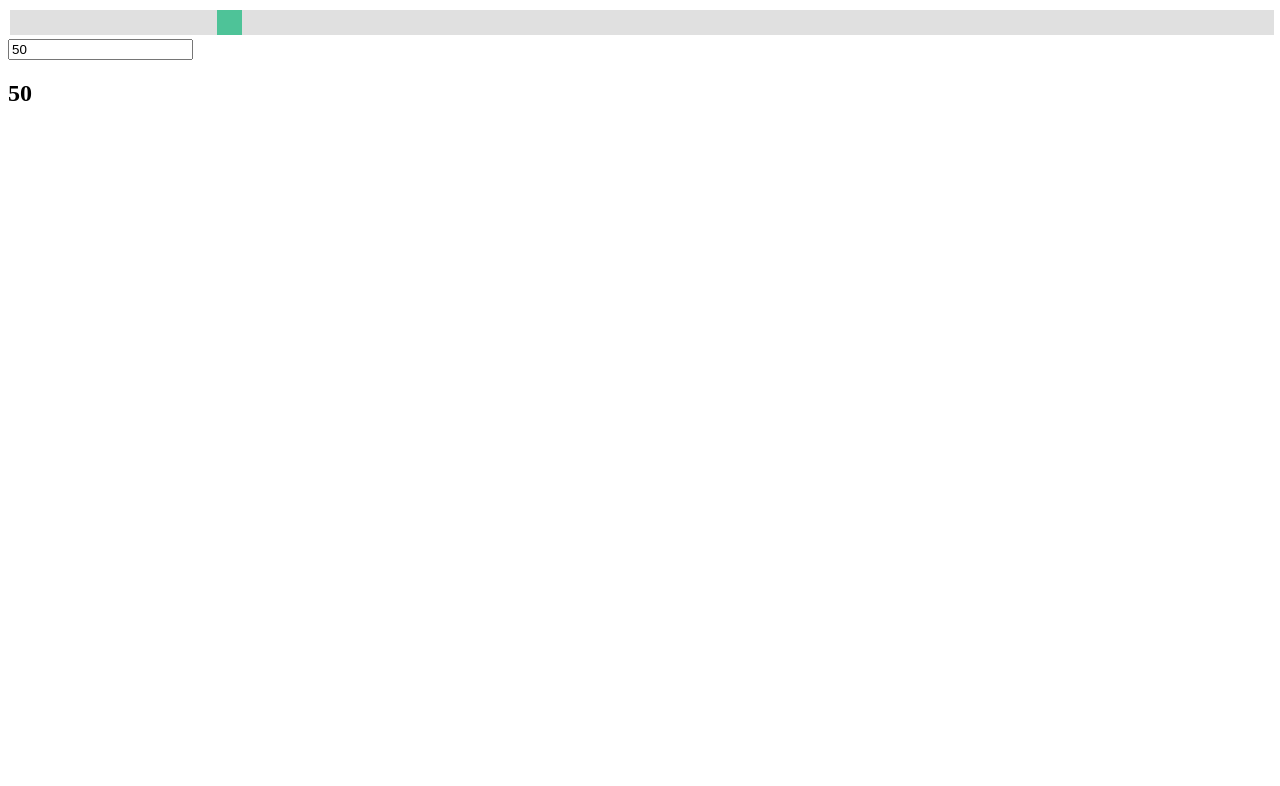
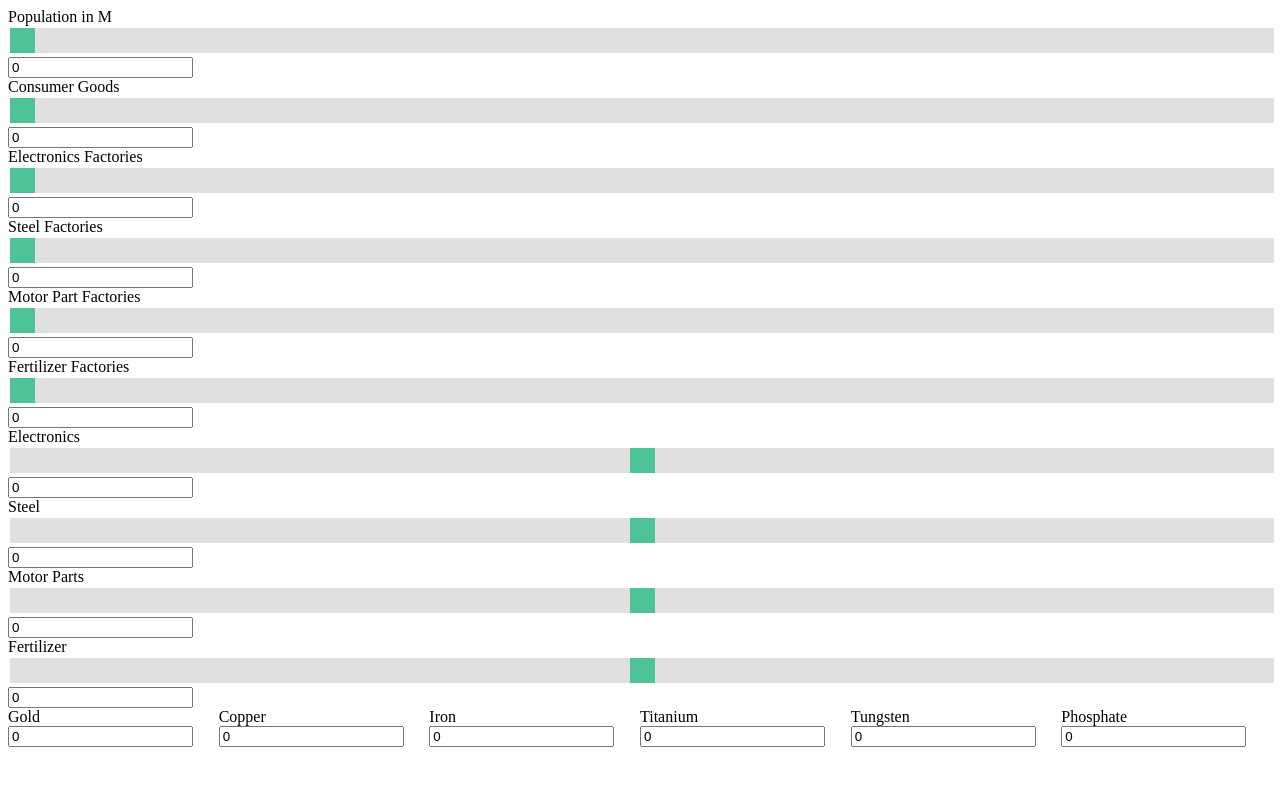
Before and after one commit to Chadishandsome/RON-consumer-goods-calculator, a React (Vite) app: page / in a window 1280 px wide. Shown: the top 786 px of the page. Built offline with nearby package versions, Linux system fonts and the light colour scheme.

Commit message:
works now, needs styling, make new branch for webscraping

```diff
--- /dev/null
+++ b/calculator copy.js
@@ -0,0 +1,99 @@
+export const calcPopulation = (setFactories, population) => {
+  setFactories(prevFactories => ({
+    ...prevFactories,
+    consumerGoodFactories: Math.ceil(population/40)
+  }));
+}
+
+export const calcElectronic = (setFactories, electronic) => {
+  if (electronic < 0) {
+    setFactories(prevFactories => ({
+    ...prevFactories,
+    electronicFactories: prevFactories.electronicFactories + 1,
+    }));
+  }
+  if (electronic >= 16) {
+    setFactories(prevFactories => ({
+      ...prevFactories,
+      electronicFactories: prevFactories.electronicFactories - 1,
+      }));
+  }
+}
+
+export const calcSteel = (setFactories, steel) => {
+  if (steel < 0) {
+    setFactories(prevFactories => ({
+    ...prevFactories,
+    steelFactories: prevFactories.steelFactories + 1,
+    }));
+  }
+  if (steel >= 3) {
+    setFactories(prevFactories => ({
+      ...prevFactories,
+      steelFactories: prevFactories.steelFactories - 1,
+      }));
+  }
+}
+
+export const calcMotorParts = (setFactories, motorPart) => {
+  if (motorPart < 0) {
+    setFactories(prevFactories => ({
+    ...prevFactories,
+    motorPartFactories: prevFactories.motorPartFactories + 1,
+    }));
+  }
+  if (motorPart >= 6) {
+    setFactories(prevFactories => ({
+      ...prevFactories,
+      motorPartFactories: prevFactories.motorPartFactories - 1,
+      }));
+  }
+}
+
+export const calcFertilizer = (setFactories, fertilizer) => {
+  if (fertilizer < 0) {
+    setFactories(prevFactories => ({
+    ...prevFactories,
+    fertilizerFactories: prevFactories.fertilizerFactories + 1,
+    }));
+  }
+  if (fertilizer >= 12) {
+    setFactories(prevFactories => ({
+      ...prevFactories,
+      fertilizerFactories: prevFactories.fertilizerFactories - 1,
+      }));
+  }
+}
+
+
+
+export const calcResources = (setResources, consumerGoodFactories, electronicFactories, steelFactories, motorPartFactories, fertilizerFactories) => {
+  setResources(prevResources => ({
+    ...prevResources,
+    electronic: electronicFactories * 16,
+    steel: steelFactories * 3,
+    motorPart: motorPartFactories * 6,
+    fertilizer: fertilizerFactories * 12,
+  }));
+
+  setResources(prevResources => ({
+    ...prevResources,
+    electronic: prevResources.electronic - (3 * consumerGoodFactories),
+    steel: prevResources.steel - (motorPartFactories),
+    motorPart: prevResources.motorPart - (2.5 * consumerGoodFactories),
+    fertilizer: prevResources.fertilizer - (2.5 * consumerGoodFactories),
+  }));
+
+  setResources(prevResources => ({
+    ...prevResources,
+    gold: -(2 * electronicFactories),
+    copper: -(2 * electronicFactories),
+
+    iron: -(4 * steelFactories),
+    titanium: -(0.2 * steelFactories),
+
+    tungsten: -(2 * motorPartFactories),
+
+    phosphate: -(3.5 * fertilizerFactories)
+  }));
+}
--- a/calculator.js
+++ b/calculator.js
@@ -1,3 +1,5 @@
+let population = 160 //million
+
 let resources = {
   //basic resources
   gold: 0,
@@ -15,10 +17,10 @@ let resources = {
 }
 
 let factories = {
-  consumerGoodFactories: 10,
+  consumerGoodFactories: Math.ceil(population/40),
   electronicFactories: 0,
   steelFactories: 0,
-  motorPartFactories: 1,
+  motorPartFactories: 0,
   fertilizerFactories: 0,
 }
 
--- a/src/App.jsx
+++ b/src/App.jsx
@@ -1,16 +1,283 @@
-import { useState } from 'react'
-import './App.css'
+import { useState, useEffect } from 'react';
+import './App.css';
 
-import Slider from './components/Slider'
+import { calcPopulation, calcResources, calcElectronic, calcSteel, calcMotorParts, calcFertilizer } from '../calculator copy';
+import Slider from './components/Slider';
 
 function App() {
-  const [count, setCount] = useState(0)
+  const [population, setPopulation] = useState(0);
+
+  const [resources, setResources] = useState({
+    gold: 0,
+    copper: 0,
+    iron: 0,
+    titanium: 0,
+    tungsten: 0,
+    phosphate: 0,
+    electronic: 0,
+    steel: 0,
+    motorPart: 0,
+    fertilizer: 0,
+  });
+
+  const [factories, setFactories] = useState({
+    consumerGoodFactories: 0,
+    electronicFactories: 0,
+    steelFactories: 0,
+    motorPartFactories: 0,
+    fertilizerFactories: 0,
+  });
+
+  useEffect(() => {
+    calcPopulation(setFactories, population);
+  }, [population]);
+
+  useEffect(() => {
+    calcElectronic(setFactories, resources.electronic);
+  }, [resources.electronic]);
+
+  useEffect(() => {
+    calcSteel(setFactories, resources.steel);
+  }, [resources.steel, resources.motorPart]);
+
+  useEffect(() => {
+    calcMotorParts(setFactories, resources.motorPart);
+  }, [resources.motorPart]);
+
+
+  useEffect(() => {
+    calcFertilizer(setFactories, resources.fertilizer);
+  }, [resources.fertilizer]);
+
+
+  useEffect(() => {
+    calcResources(setResources, factories.consumerGoodFactories, factories.electronicFactories, factories.steelFactories, factories.motorPartFactories, factories.fertilizerFactories);
+  }, [factories]);
 
   return (
     <>
-      <Slider minVal={0} maxVal={300}></Slider>
+      <Slider
+        name={"Population in M"}
+        minVal={0}
+        maxVal={400}
+        value={population}
+        setValue={(value) => setPopulation(value)}
+        show={true}
+      />
+
+      <Slider
+        name={"Consumer Goods"}
+        minVal={0}
+        maxVal={10}
+        value={factories.consumerGoodFactories}
+        setValue={(value) =>
+          setFactories(prevFactories => ({
+            ...prevFactories,
+            consumerGoodFactories: value
+          }))
+        }
+        show={true}
+      />
+
+      <Slider
+        name={"Electronics Factories"}
+        minVal={0}
+        maxVal={5}
+        value={factories.electronicFactories}
+        setValue={(value) =>
+          setFactories(prevFactories => ({
+            ...prevFactories,
+            electronicFactories: value
+          }))
+        }
+        show={true}
+      />
+
+      <Slider
+        name={"Steel Factories"}
+        minVal={0}
+        maxVal={5}
+        value={factories.steelFactories}
+        setValue={(value) =>
+          setFactories(prevFactories => ({
+            ...prevFactories,
+            steelFactories: value
+          }))
+        }
+        show={true}
+      />
+
+      <Slider
+        name={"Motor Part Factories"}
+        minVal={0}
+        maxVal={5}
+        value={factories.motorPartFactories}
+        setValue={(value) =>
+          setFactories(prevFactories => ({
+            ...prevFactories,
+            motorPartFactories: value
+          }))
+        }
+        show={true}
+      />
+
+      <Slider
+        name={"Fertilizer Factories"}
+        minVal={0}
+        maxVal={5}
+        value={factories.fertilizerFactories}
+        setValue={(value) =>
+          setFactories(prevFactories => ({
+            ...prevFactories,
+            fertilizerFactories: value
+          }))
+        }
+        show={true}
+      />
+
+      <Slider
+        name={"Electronics"}
+        minVal={-30}
+        maxVal={30}
+        value={resources.electronic}
+        setValue={(value) =>
+          setResources(prevResources => ({
+            ...prevResources,
+            electronic: value
+          }))
+        }
+        show={true}
+      />
+
+      <Slider
+        name={"Steel"}
+        minVal={-30}
+        maxVal={30}
+        value={resources.steel}
+        setValue={(value) =>
+          setResources(prevResources => ({
+            ...prevResources,
+            steel: value
+          }))
+        }
+        show={true}
+      />
+
+      <Slider
+        name={"Motor Parts"}
+        minVal={-30}
+        maxVal={30}
+        value={resources.motorPart}
+        setValue={(value) =>
+          setResources(prevResources => ({
+            ...prevResources,
+            motorPart: value
+          }))
+        }
+        show={true}
+      />
+
+      <Slider
+        name={"Fertilizer"}
+        minVal={-30}
+        maxVal={30}
+        value={resources.fertilizer}
+        setValue={(value) =>
+          setResources(prevResources => ({
+            ...prevResources,
+            fertilizer: value
+          }))
+        }
+        show={true}
+      />
+      <div style={{display: "flex"}}>
+      <Slider
+        name={"Gold"}
+        minVal={-10000}
+        maxVal={10000}
+        value={resources.gold}
+        setValue={(value) =>
+          setResources(prevResources => ({
+            ...prevResources,
+            gold: value
+          }))
+        }
+        show={false}
+      />
+
+      <Slider
+        name={"Copper"}
+        minVal={-10000}
+        maxVal={10000}
+        value={resources.copper}
+        setValue={(value) =>
+          setResources(prevResources => ({
+            ...prevResources,
+            copper: value
+          }))
+        }
+        show={false}
+      />
+
+      <Slider
+        name={"Iron"}
+        minVal={-10000}
+        maxVal={10000}
+        value={resources.iron}
+        setValue={(value) =>
+          setResources(prevResources => ({
+            ...prevResources,
+            iron: value
+          }))
+        }
+        show={false}
+      />
+
+      <Slider
+        name={"Titanium"}
+        minVal={-10000}
+        maxVal={10000}
+        value={resources.titanium}
+        setValue={(value) =>
+          setResources(prevResources => ({
+            ...prevResources,
+            titanium: value
+          }))
+        }
+        show={false}
+      />
+
+      <Slider
+        name={"Tungsten"}
+        minVal={-10000}
+        maxVal={10000}
+        value={resources.tungsten}
+        setValue={(value) =>
+          setResources(prevResources => ({
+            ...prevResources,
+            tungsten: value
+          }))
+        }
+        show={false}
+      />
+
+      <Slider
+        name={"Phosphate"}
+        minVal={-10000}
+        maxVal={10000}
+        value={resources.phosphate}
+        setValue={(value) =>
+          setResources(prevResources => ({
+            ...prevResources,
+            phosphate: value
+          }))
+        }
+        show={false}
+      />
+      </div>
+
     </>
-  )
+  );
 }
 
-export default App
+export default App;
--- a/src/components/Slider.jsx
+++ b/src/components/Slider.jsx
@@ -1,10 +1,7 @@
 import React from 'react'
 import './Slider.css'
-import { useState } from 'react'
 
-function Slider({minVal, maxVal}) {
-
-  const [value, setValue] = useState(50)
+function Slider({name, minVal, maxVal, value, setValue, show}) {
 
   const handleChange = (e) => {
     const newValue = e.target.value;
@@ -13,9 +10,9 @@ function Slider({minVal, maxVal}) {
 
   return (
     <div className="slidecontainer">
-      <input className="slider" type="range" min={minVal} max={maxVal} value={value} step={1} onChange={handleChange}/>
+      <p>{name}</p>
+      <input className={show? "slider" : "hidden"} type="range" min={minVal} max={maxVal} value={value} onChange={handleChange}/>
       <input type="text" name="" id="" value={value} onChange={handleChange}/>
-      <h2>{value}</h2>
     </div>
   )
 }
--- a/src/index.css
+++ b/src/index.css
@@ -0,0 +1,7 @@
+p {
+  margin: 0;
+}
+
+.hidden {
+  display: none;
+}
```
